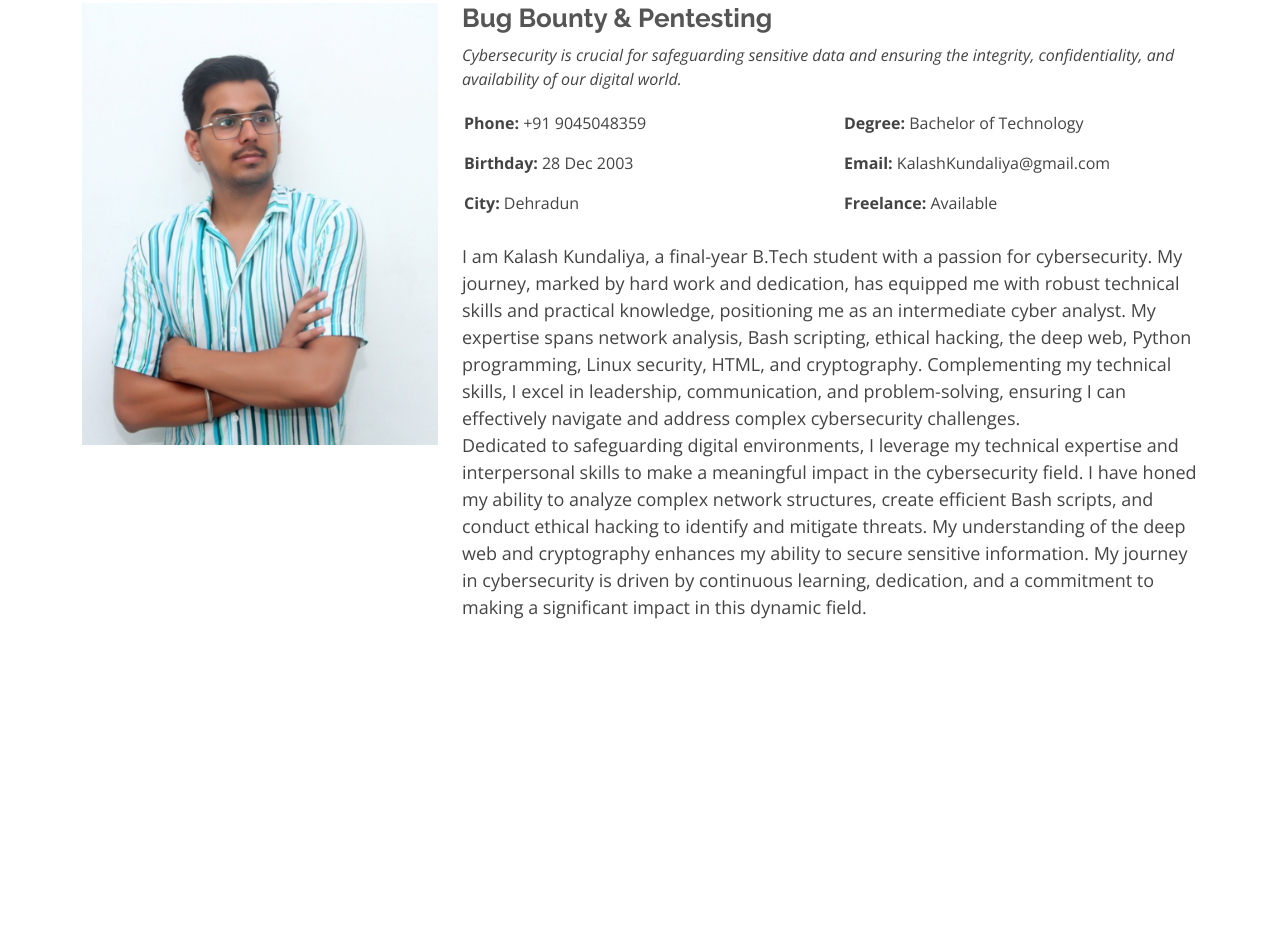
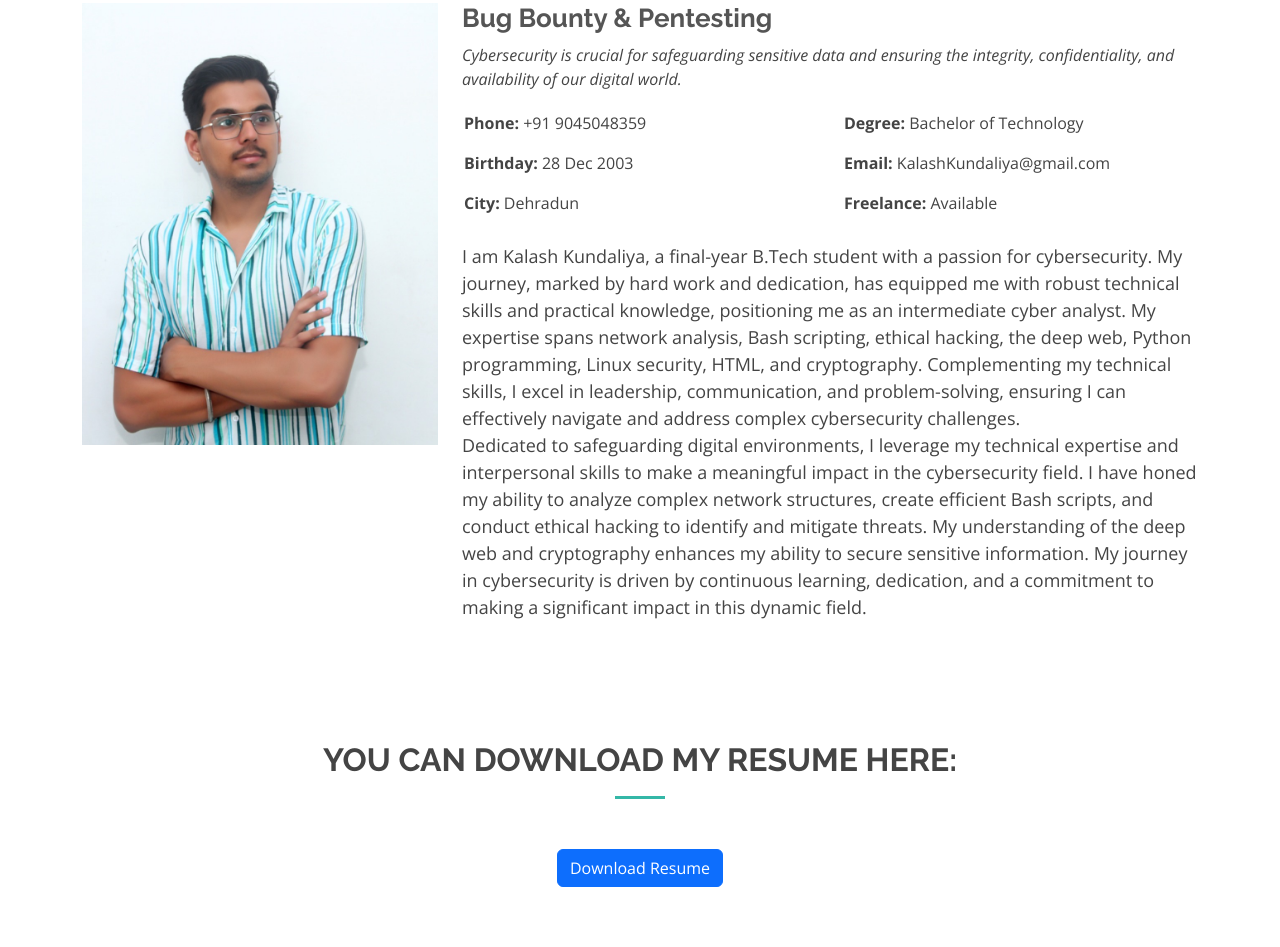
Before and after one commit to Kalashkundaliyacyber/Portfolio, a plain HTML site: page about.html in a window 1280 px wide. Shown: the part 215-1162 px from the top of the page. Before the commit the page ends 896 px from the top, so only its background shows below. Drawn offline with nearby package versions, Linux system fonts and the light colour scheme; files whose address does not match are found by name.

Commit message:
add resume option to new about option

```diff
--- a/about.html
+++ b/about.html
@@ -112,7 +112,18 @@
 
 
 
-    <!-- ======= Facts Section ======= -->
+     <!-- ======= Download Resume Section ======= -->
+     <section id="download-resume" class="download-resume">
+      <div class="container" data-aos="fade-up">
+        <div class="section-title">
+          <h2>You can download my resume here:</h2>
+
+        </div>
+        <div class="text-center">
+          <a href="assets/resume/Kalash_Kundaliya_Resume.pdf" class="btn btn-primary" download="Kalash_Kundaliya_Resume.pdf">Download Resume</a>
+        </div>
+      </div>
+    </section><!-- End Download Resume Section -->
 
 
   </main><!-- End #main -->
```
